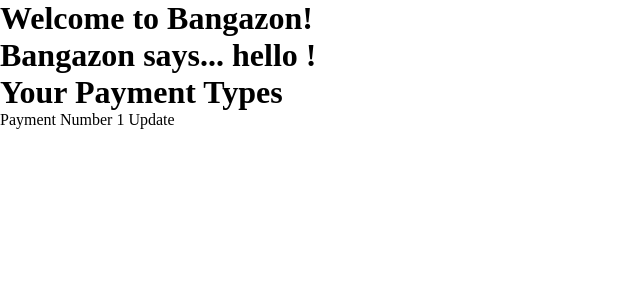
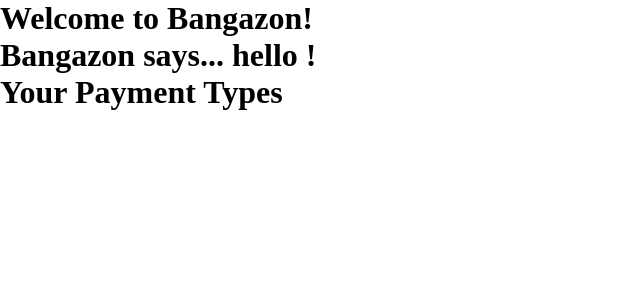
Before and after one commit to NSS-Spontaneous-Spoonbills/Sprint3, a Django app: page /website/payment_types/ in a window 1280 px wide. Shown: the part 46-346 px from the top of the page, without its empty margins (0-640 px from the left). Run offline with Django 3.2, Linux system fonts and the light colour scheme; tables that the repository leaves empty hold one stand-in row (values such as "Sample post").

Commit message:
Payment View, Customer/User linked. BIG TICKET.

```diff
--- a/website/forms/__init__.py
+++ b/website/forms/__init__.py
@@ -1,2 +1,3 @@
 from .payment_option_form import *
 from .user_form import *
+from .customer_form import *
--- a/website/templates/account/my_account_index.html
+++ b/website/templates/account/my_account_index.html
@@ -12,8 +12,8 @@
     <h2>Username: {{ user.username }}</h2>
     <h2>First Name: {{ user.first_name }}</h2>
     <h2>Last Name: {{ user.last_name }}</h2>
-    <h2>Phone Number: {{ customer.phone }}</h2>
-    <h2>Address: {{ customer.street }} {{customer.city}},{{customer.state}} {{customer.zip}}</h2>
+    <h2>Phone Number: {{ user.customer.phone }}</h2>
+    <h2>Address: {{ user.customer.street }} {{customer.city}},{{customer.state}} {{customer.zip}}</h2>
 
     <a>Edit your account information</a>
 
--- a/website/templates/account_info/payment_option_list.html
+++ b/website/templates/account/payment_option_list.html
@@ -1,13 +1,14 @@
 {% extends 'index.html' %}{% block content %}
 
 <h1>Your Payment Types</h1>
-{% comment %}<a href="{% url 'payment_list' %}">Add A New Payment Type</a>{% endcomment %}
+{% comment %}<a href="{% url 'payment_list'  %}">Add A New Payment Type</a>{% endcomment %}
 
 {% for payment in payments %}
+{% if payment.customer_id_id == 13  %}
 <div class="payment">
-    <a>Payment Number {{payment.id}}</a>
+    <a>Payment Number {{payment.account_number}}</a>
     <a>Update</a>
-
+    {% endif %}
     {% comment %}
 
     {% if payment.has_been_assigned == False %}
--- a/website/templates/register.html
+++ b/website/templates/register.html
@@ -23,6 +23,7 @@
                 (<p>) element. This ensures each element appears on a new line,
                 making everything look neater. -->
         {{ user_form.as_p }}
+        {{ customer_form.as_p }}
 
         <!-- Provide a button to click to submit the form. -->
         <input type="submit" name="submit" value="Register" />
--- a/website/views/payment_option_view.py
+++ b/website/views/payment_option_view.py
@@ -8,33 +8,33 @@
     Author: Jacob Smith
     """
 
-    payments = Payment_Option.objects.all()
-    return render(request, 'account_info/payment_option_list.html', {'payments': payments})
+    payments = Payment_Option.objects.filter()
+    return render(request, 'account/payment_option_list.html', {'payments': payments})
 
 
-def payment_detail_view(request, pk):
-    """Displays details about a specific payment type
-    Author: Jacob Smith
-    """
+# def payment_detail_view(request, pk):
+#     """Displays details about a specific payment type
+#     Author: Jacob Smith
+#     """
 
-    payment = get_object_or_404(Payment_Option, pk=pk)
-    return render(request, 'website/payment_option_detail.html', {'payment': payment})
+#     payment = get_object_or_404(Payment_Option, pk=pk)
+#     return render(request, 'website/payment_option_detail.html', {'payment': payment})
 
 
-def payment_update_view(request, pk):
-    """payment_option wil handle rendering the form view for payment option when the 'My Account page renders'
-        It will require a form that has an affordance for:
-            Card Name: <input field> Ex. 'My Airline Rewards Card' or 'My Ascend Credit Union Card'
-            Payment Type: <dropdown> Ex. Visa, Mastercard, etc.
-            Account #: <input field> Ex. 54310
-        Author: Jacob Smith
-    """
+# def payment_update_view(request, pk):
+#     """payment_option wil handle rendering the form view for payment option when the 'My Account page renders'
+#         It will require a form that has an affordance for:
+#             Card Name: <input field> Ex. 'My Airline Rewards Card' or 'My Ascend Credit Union Card'
+#             Payment Type: <dropdown> Ex. Visa, Mastercard, etc.
+#             Account #: <input field> Ex. 54310
+#         Author: Jacob Smith
+#     """
 
-    if request.method == 'POST':
-        form = Payment_Option_Form(requst.POST)
-        new_payment = form.save(commit=False)
-        new_payment.save()
-        return redirect('payment_option', pk=new_payment.pk)
-    else:
-        form = Payment_Option_Form()
-    return render(request, 'website/payment_option_update.html', {'form': form})
+#     if request.method == 'POST':
+#         form = Payment_Option_Form(requst.POST)
+#         new_payment = form.save(commit=False)
+#         new_payment.save()
+#         return redirect('payment_option', pk=new_payment.pk)
+#     else:
+#         form = Payment_Option_Form()
+#     return render(request, 'website/payment_option_update.html', {'form': form})
```
Also changed, not shown: website/forms/customer_form.py (added, +8 -0 lines), website/models/Customer_Model.py (+3 -6 lines), website/views/auth_view.py (+8 -3 lines), website/templates/account/payment_option_detail.html (added), website/templates/account/payment_option_update.html (added), website/templates/account_info/payment_option_detail.html (deleted), website/templates/account_info/payment_option_update.html (deleted).
